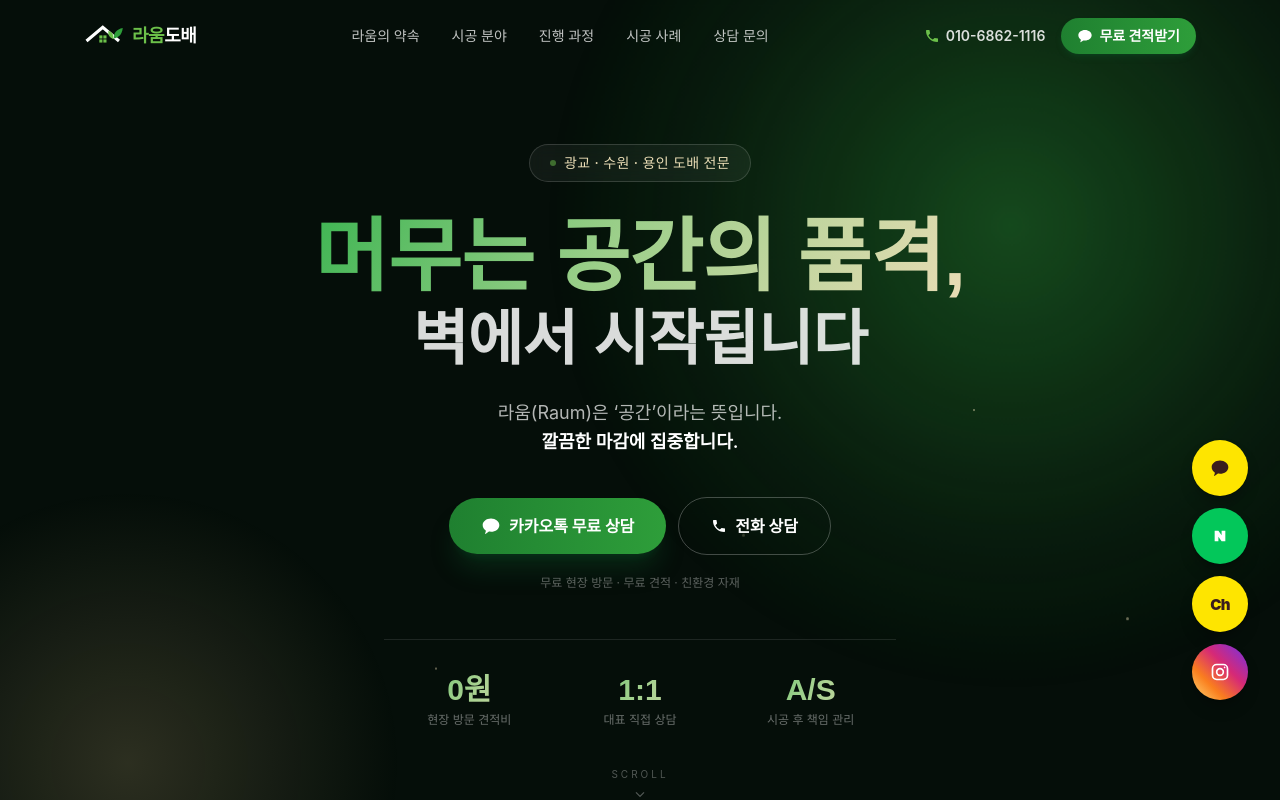
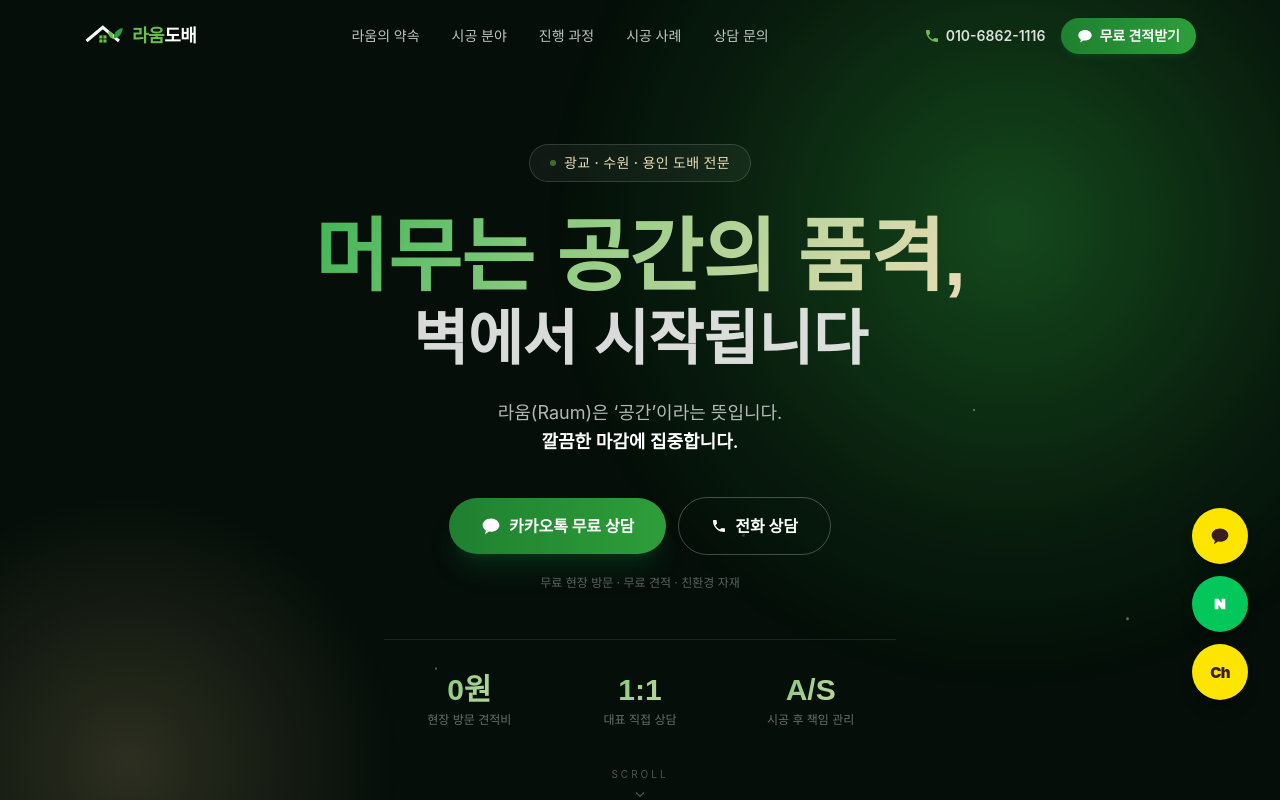
Before and after one commit to minnnnee/RaumDobae, a Next.js app: page / in a window 1280 px wide. Shown: the top 800 px of the page. Built offline with nearby package versions, Linux system fonts and the light colour scheme; a web font is replaced by a local one.

Commit message:
Remove Instagram button and strikethrough on worry cards
Co-Authored-By: Claude Opus 5.5 <noreply@anthropic.com>

```diff
--- a/src/app/page.tsx
+++ b/src/app/page.tsx
@@ -220,7 +220,10 @@ export default function Home() {
               {worries.map((w, i) => (
                 <Reveal key={w.q} delay={i * 100} className="h-full">
                   <div className="glass-card h-full rounded-2xl p-6 md:p-7">
-                    <p className="font-bold text-white/45 line-through decoration-white/25">{w.q}</p>
+                    <p className="flex items-center gap-2 font-bold text-white/60">
+                      <span className="h-1.5 w-1.5 rounded-full bg-white/30" />
+                      {w.q}
+                    </p>
                     <p className="mt-3 flex gap-2.5 leading-relaxed text-gold-light">
                       <CheckIcon className="mt-1 h-4 w-4 shrink-0 text-leaf-400" />
                       {w.a}
--- a/src/components/FloatingButtons.tsx
+++ b/src/components/FloatingButtons.tsx
@@ -2,7 +2,7 @@
 
 import { useEffect, useState, type ReactNode } from "react";
 import { site } from "@/lib/site";
-import { ArrowUpIcon, InstagramIcon, KakaoIcon, NaverBlogIcon } from "./icons";
+import { ArrowUpIcon, KakaoIcon, NaverBlogIcon } from "./icons";
 
 type Item = {
   label: string;
@@ -29,12 +29,6 @@ const items: Item[] = [
     href: site.links.kakaoChannel,
     className: "bg-[#FEE500] text-[#3A1D1D]",
     icon: <span className="text-[15px] font-black leading-none tracking-tighter">Ch</span>,
-  },
-  {
-    label: "인스타그램",
-    href: site.links.instagram,
-    className: "bg-[linear-gradient(45deg,#feda75,#fa7e1e_30%,#d62976_60%,#962fbf_85%,#4f5bd5)] text-white",
-    icon: <InstagramIcon className="h-5 w-5" />,
   },
 ];
 
--- a/src/components/icons.tsx
+++ b/src/components/icons.tsx
@@ -20,16 +20,6 @@ export function KakaoIcon({ className }: IconProps) {
   return (
     <svg className={className} viewBox="0 0 24 24" fill="currentColor" aria-hidden>
       <path d="M12 3C6.48 3 2 6.48 2 10.9c0 2.75 1.55 5.17 3.91 6.65l-.99 3.63a.3.3 0 0 0 .44.33l4.16-2.77c.8.1 1.63.16 2.48.16 5.52 0 10-3.48 10-7.9S17.52 3 12 3z" />
-    </svg>
-  );
-}
-
-export function InstagramIcon({ className }: IconProps) {
-  return (
-    <svg className={className} viewBox="0 0 24 24" fill="none" stroke="currentColor" strokeWidth="2" aria-hidden>
-      <rect x="3" y="3" width="18" height="18" rx="5" />
-      <circle cx="12" cy="12" r="4" />
-      <circle cx="17.5" cy="6.5" r="1" fill="currentColor" stroke="none" />
     </svg>
   );
 }
--- a/src/lib/site.ts
+++ b/src/lib/site.ts
@@ -18,8 +18,6 @@ export const site = {
     // TODO: 실제 카카오톡 채널 링크로 교체 (예: https://pf.kakao.com/_xxxxx)
     kakaoChannel: "https://pf.kakao.com/",
     blog: "https://blog.naver.com/raum-dobae-kr",
-    // TODO: 실제 인스타그램 계정 링크로 교체
-    instagram: "https://www.instagram.com/",
   },
 } as const;
 
```
